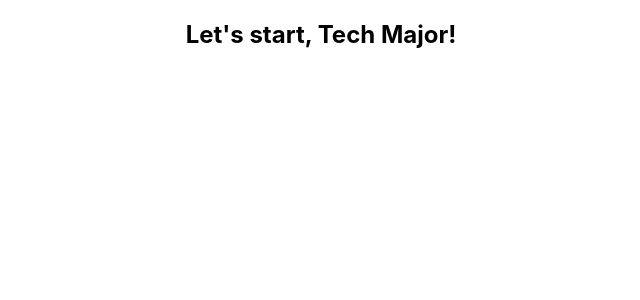
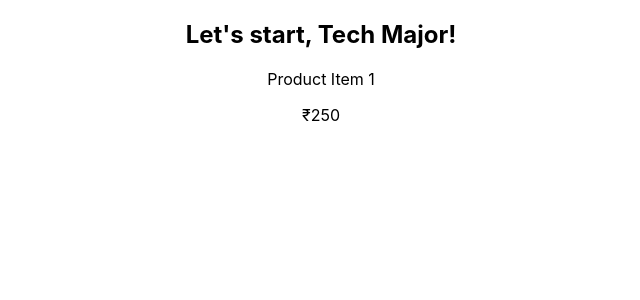
Before and after one commit to sumanthatva/techmajor, a React (Create React App) app: page / in a window 1280 px wide. Shown: the top 300 px of the page, without its empty margins (319-959 px from the left). Built offline with nearby package versions, Linux system fonts and the light colour scheme; the HTML template or start-up script is replaced by a standard one.

Commit message:
Added the first custom component - ProductItem

```diff
--- a/src/App.js
+++ b/src/App.js
@@ -1,9 +1,11 @@
 import './App.css';
+import ProductItem from './components/ProductItem';
 
 function App() {
   return (
     <div className="App">
       <h2> Let's start, Tech Major! </h2>
+      <ProductItem></ProductItem>
     </div>
   );
 }
--- /dev/null
+++ b/src/components/ProductItem.js
@@ -0,0 +1,14 @@
+import React from 'react';
+
+class ProductItem extends React.Component {
+  render() {
+    return (
+      <div>
+        <p> Product Item 1 </p>
+        <p> ₹250 </p>
+      </div>
+    );
+  }
+}
+
+export default ProductItem;
```
